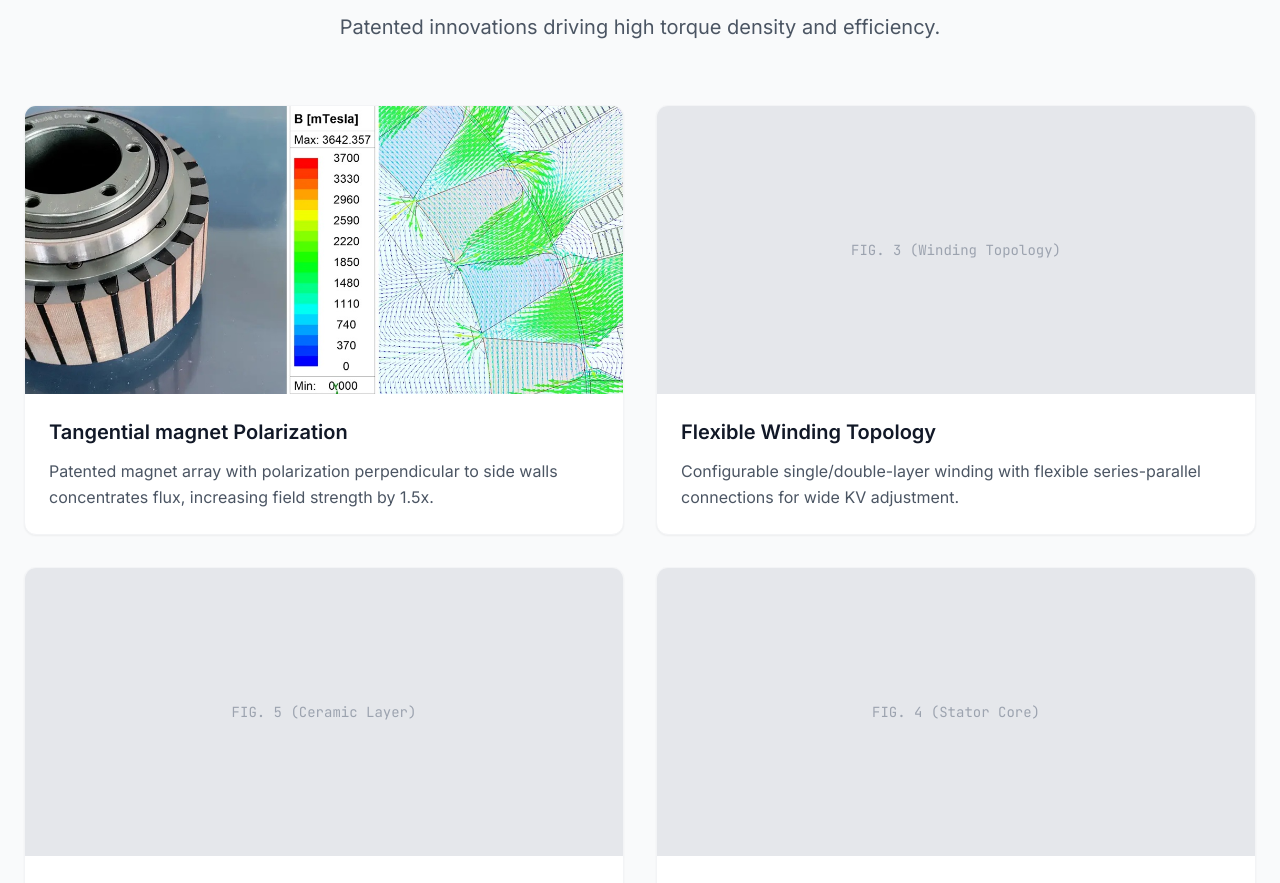
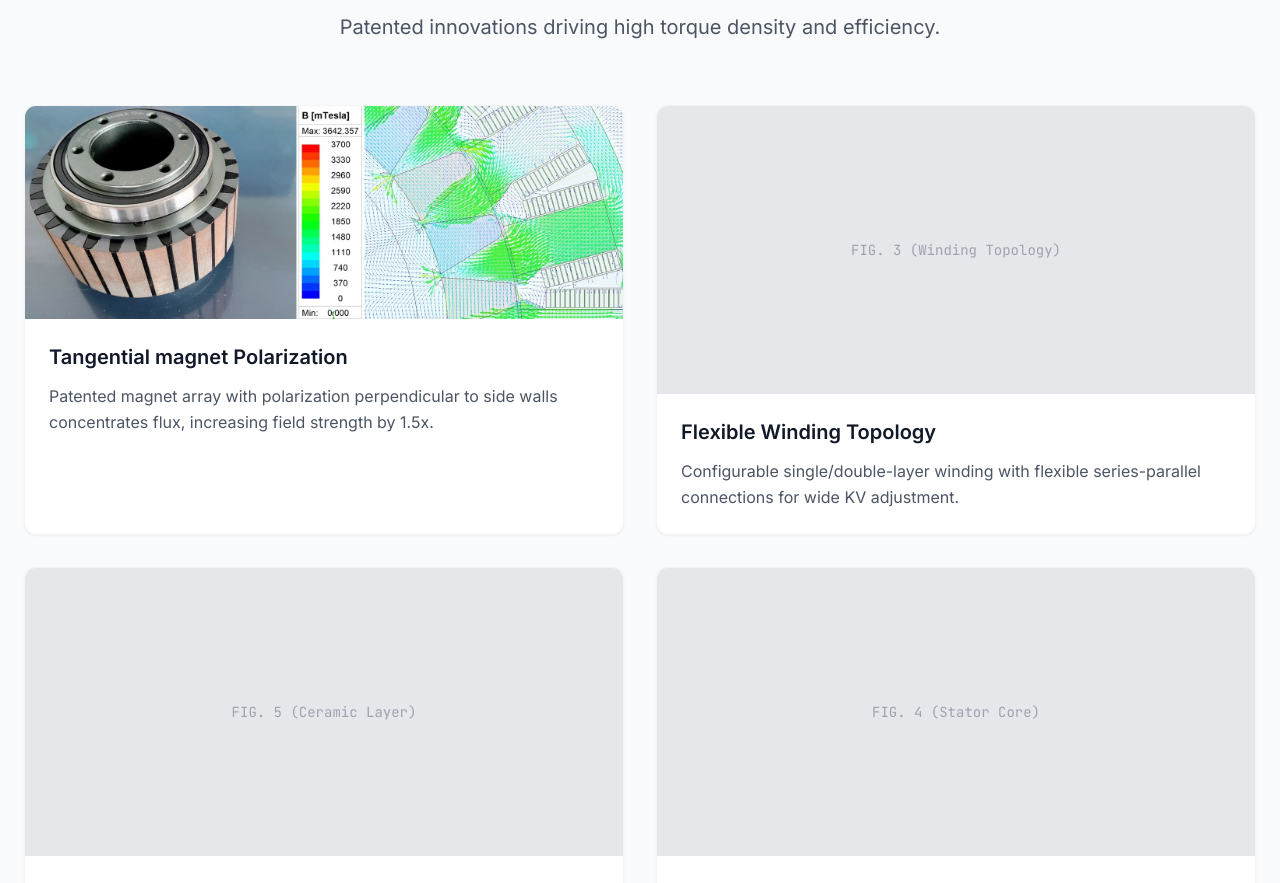
Before and after one commit to eMotres/OpenMotor, a Next.js app: page / in a window 1280 px wide. Shown: the part 859-1742 px from the top of the page. Built offline with nearby package versions, Linux system fonts and the light colour scheme.

Commit message:
fix(Technology): display images in full width with correct aspect ratio

```diff
--- a/components/Technology.tsx
+++ b/components/Technology.tsx
@@ -6,6 +6,8 @@ const technologies = [
     title: "Tangential magnet Polarization",
     placeholder: "FIG. 10 (Magnet Array)",
     image: "/Tangential magnet Polarization.jpg",
+    width: 1536,
+    height: 548,
     description: "Patented magnet array with polarization perpendicular to side walls concentrates flux, increasing field strength by 1.5x."
   },
   {
@@ -49,13 +51,14 @@ export default function Technology() {
         <div className="grid grid-cols-1 md:grid-cols-2 gap-8">
           {technologies.map((tech, index) => (
             <div key={index} className="bg-white rounded-xl shadow-sm overflow-hidden border border-gray-100">
-              <div className="h-72 w-full relative bg-gray-200 flex items-center justify-center">
+              <div className={`w-full relative bg-gray-200 flex items-center justify-center ${tech.image ? '' : 'h-72'}`}>
                 {tech.image ? (
                   <Image
                     src={tech.image}
                     alt={tech.title}
-                    fill
-                    className="object-cover"
+                    width={tech.width}
+                    height={tech.height}
+                    className="w-full h-auto"
                   />
                 ) : (
                   <span className="text-gray-400 font-mono text-sm">{tech.placeholder}</span>
```
